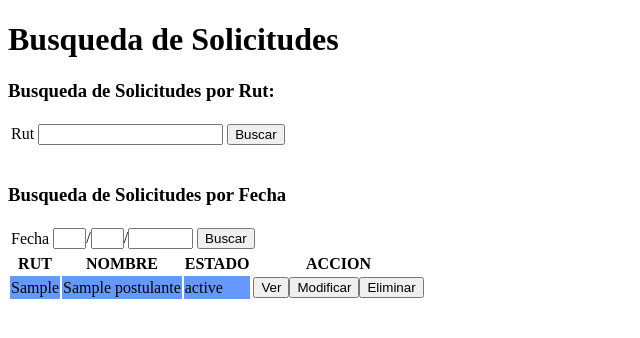
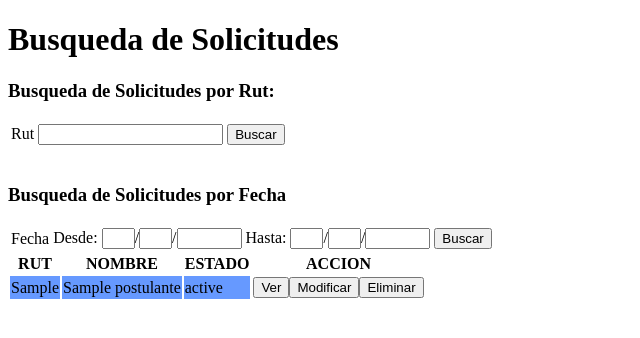
Before and after one commit to jordansilva1990/ExamenDAI, a PHP site: page /vision/BusquedaSolicitudes.php in a window 1280 px wide. Shown: the top 338 px of the page, without its empty margins (0-640 px from the left). Run offline with PHP 8.4, Linux system fonts and the light colour scheme; tables that the repository leaves empty hold one stand-in row (values such as "Sample post").

Commit message:
modificaciones busqueda solicitudes

```diff
--- a/vision/BusquedaSolicitudes.php
+++ b/vision/BusquedaSolicitudes.php
@@ -27,7 +27,8 @@
                     <tbody>
                         <tr>
                             <td>Fecha</td>
-                            <td><input type=text class="form-control" size=1 name=dia>/<input type=text class="form-control" size=1 name=mes>/<input type=text class="form-control" size=5 name=year></td>
+                            <td>Desde: <input type=text class="form-control" size=1 name=dia>/<input type=text class="form-control" size=1 name=mes>/<input type=text class="form-control" size=5 name=year></td>
+                            <td>Hasta: <input type=text class="form-control" size=1 name=dia>/<input type=text class="form-control" size=1 name=mes>/<input type=text class="form-control" size=5 name=year></td>
                             <td><input type=submit class="btn btn-default" name=OK value='Buscar'></td>
                         </tr>
                     </tbody>
```
